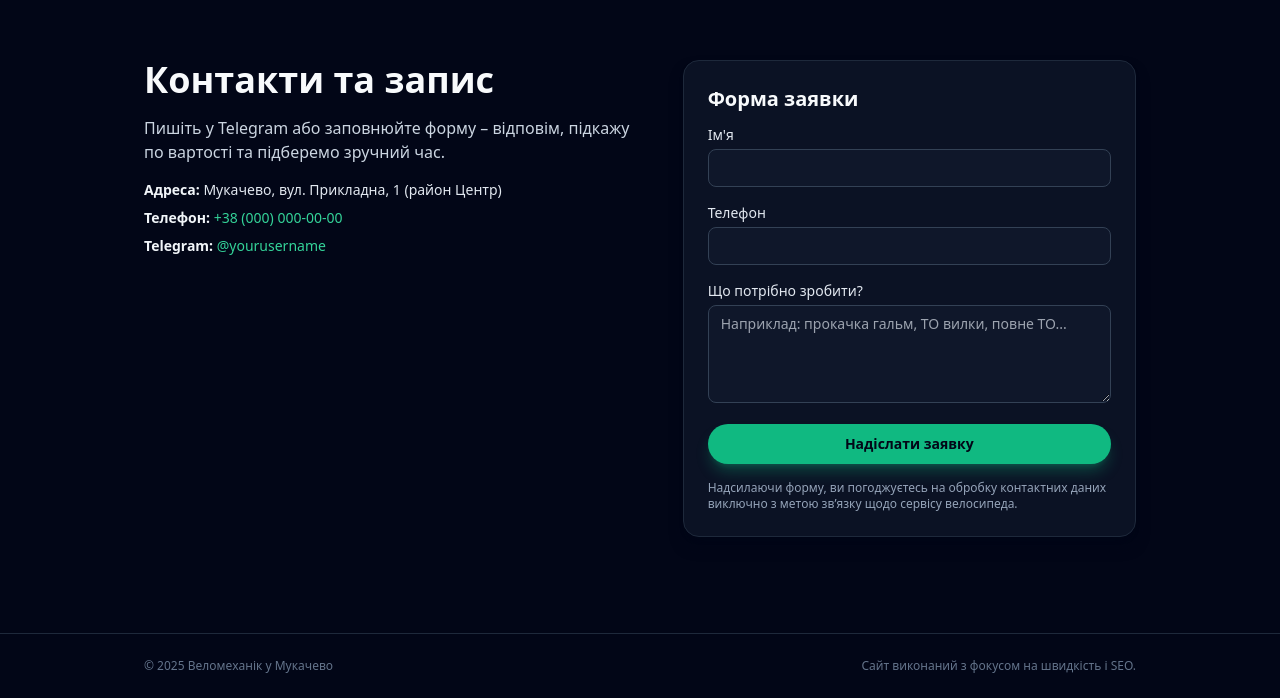
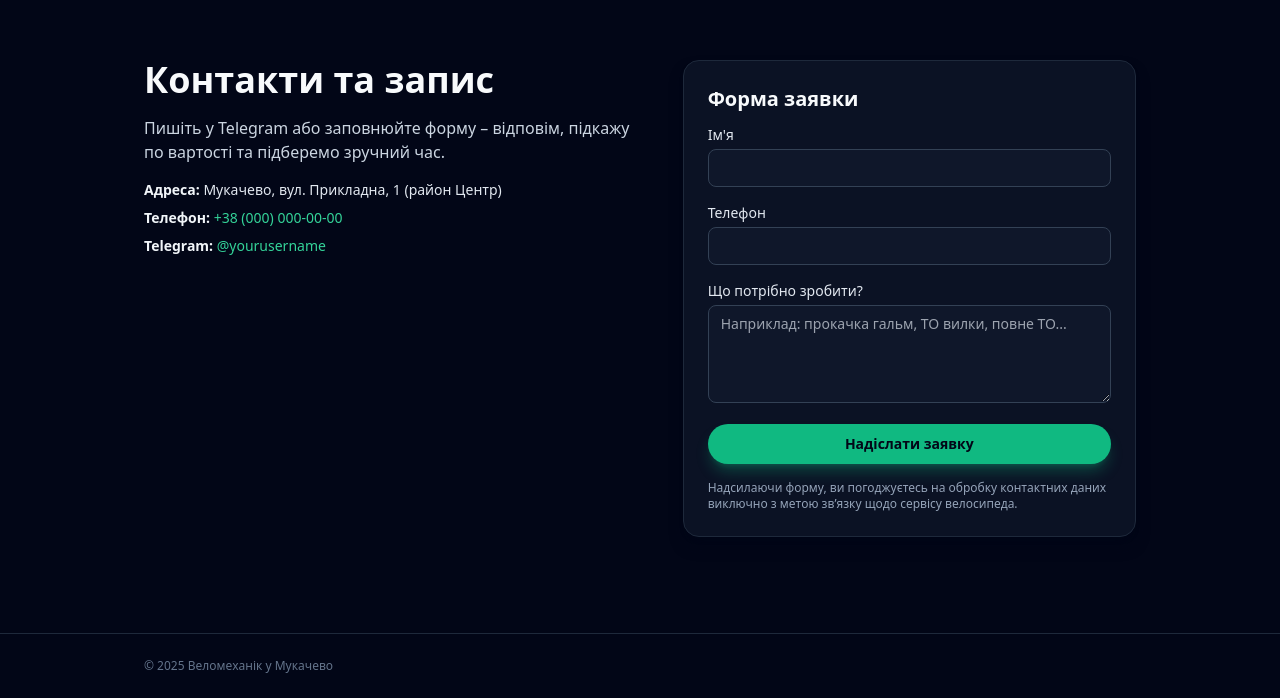
Before and after one commit to Jekson949/velo-mechanic-landing, a Next.js app: page / in a window 1280 px wide. Shown: the part 3591-4289 px from the top of the page. Built offline with nearby package versions, Linux system fonts and the light colour scheme.

Commit message:
changed footer

```diff
--- a/src/app/page.tsx
+++ b/src/app/page.tsx
@@ -55,7 +55,6 @@ export default function HomePage() {
         <footer className="border-t border-slate-800 bg-slate-950 py-6">
           <div className="container-default flex flex-col justify-between gap-3 text-xs text-slate-500 md:flex-row">
             <span>© {new Date().getFullYear()} Веломеханік у Мукачево</span>
-            <span>Сайт виконаний з фокусом на швидкість і SEO.</span>
           </div>
         </footer>
       </main>
```
